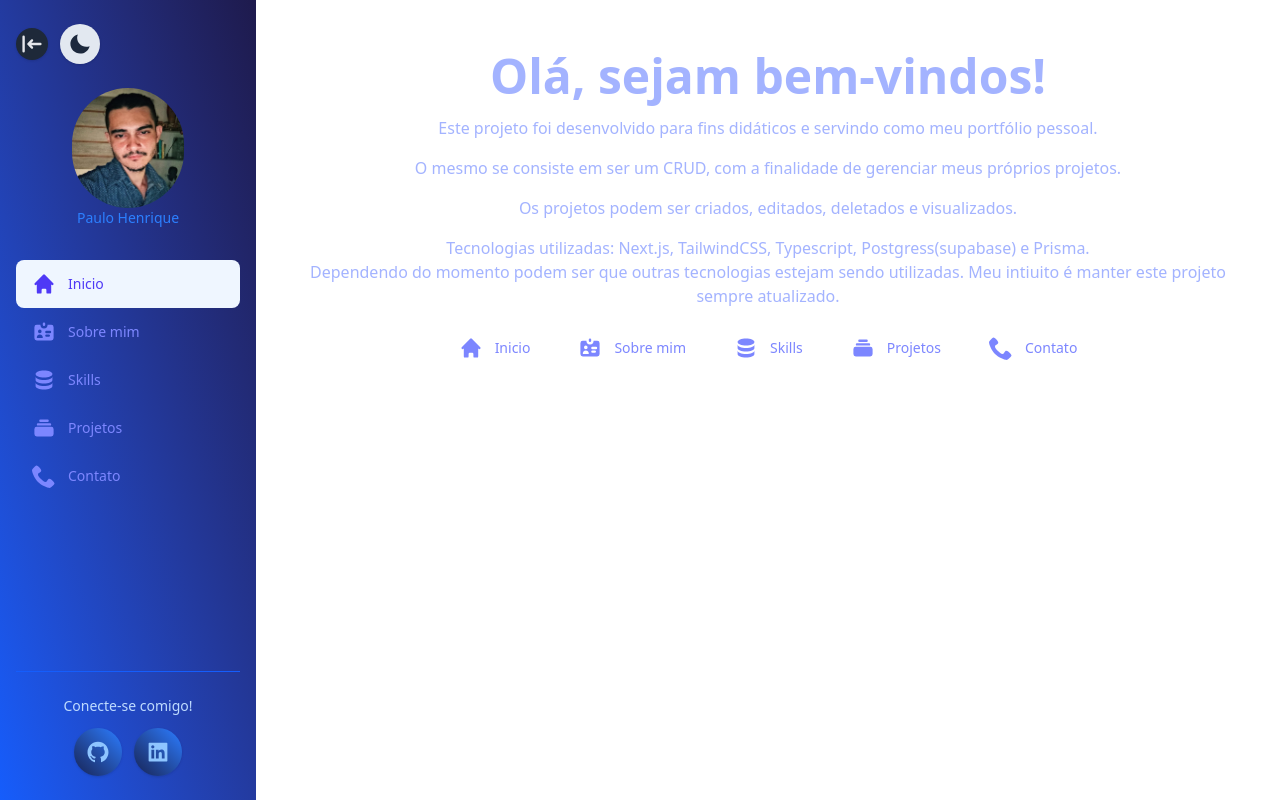
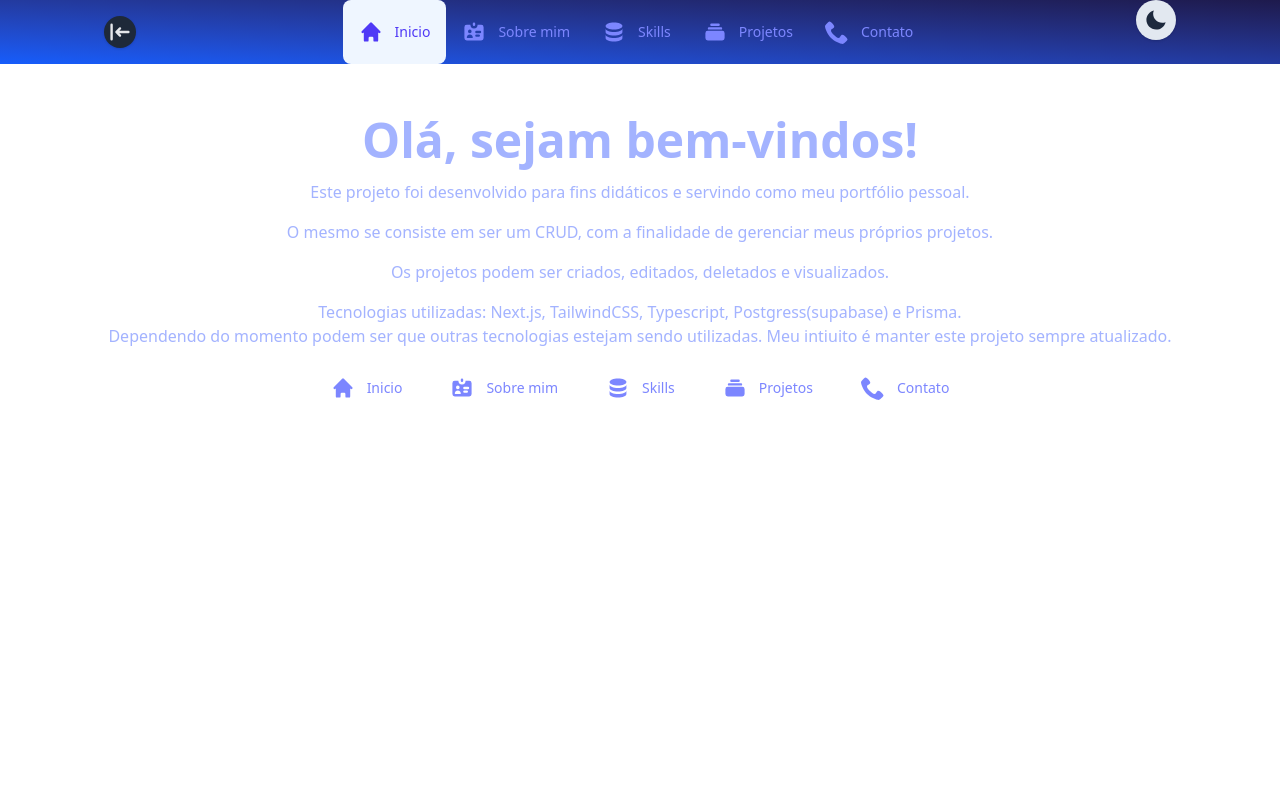
Before and after one commit to PauloHenriqueM-S/portfolio-with-nextjs, a Next.js app: page /dashboard in a window 1280 px wide. Built offline with nearby package versions, Linux system fonts and the light colour scheme.

Commit message:
v2 UX/UI refactoring

```diff
--- a/app/dashboard/(overview)/page.tsx
+++ b/app/dashboard/(overview)/page.tsx
@@ -2,7 +2,7 @@ import Home from "@/app/ui/dashboard/overview/home";
 
 export default function Page(){
   return (
-    <div className="flex items-center justify-center h-full w-full text-indigo-300 dark:text-blue-300 p-0 m-0">
+    <div className="flex items-center justify-center text-indigo-300 dark:text-blue-300 p-0 m-0">
       <Home />
     </div>
   );
--- a/app/dashboard/layout.tsx
+++ b/app/dashboard/layout.tsx
@@ -1,5 +1,4 @@
 import SideNav from "@/app/ui/sideNav";
-import { NextPage, PreviousPage } from "@/app/ui/dashboard/switch-pages";
 
 export default function DashboardLayout({
   children
@@ -7,21 +6,19 @@ export default function DashboardLayout({
   children: React.ReactNode
 }) {
   return (
-    <div className="flex min-h-screen">
-      <div className="hidden md:block">
+    <div className="flex flex-col min-h-screen">
+      <div className="hidden md:block w-full">
         <SideNav />
       </div>
 
-      <main className="flex-1 p-4 md:p-6 lg:p-8 md:overflow-y-auto md:pl-0">
-        <div className="mt-16 md:mt-0">
+      <main className="flex w-full md:w-full p-4 md:p-6 lg:p-8 md:overflow-y-auto md:pl-0 flex-1">
+        <div className="mt-16 md:mt-0 w-full max-w-7xl mx-auto">
           <div className="md:hidden h-16"></div>
-          {/* <PreviousPage /> */}
           {children}
-          {/* <NextPage /> */}
         </div>
       </main>
 
-      <div className="md:hidden absolute top-0 left-0">
+      <div className="md:hidden top-0 left-0">
         <SideNav />
       </div>
     </div>
--- a/app/ui/home-button.tsx
+++ b/app/ui/home-button.tsx
@@ -6,7 +6,7 @@ import { HiLogin } from "react-icons/hi";
 
 export default function HomeButton() {
   return (
-    <div className="flex p-1 justify-center items-center h-8 w-8 rounded-2xl bg-gray-800 dark:bg-gray-200 hover:bg-gray-900 dark:hover:bg-gray-300 transition-all duration-300 shadow-sm hover:shadow">
+    <div className="flex m-0 p-1 justify-center items-center h-8 w-8 rounded-2xl bg-gray-800 dark:bg-gray-200 hover:bg-gray-900 dark:hover:bg-gray-300 transition-all duration-300 shadow-sm hover:shadow">
     <Link href="/" className="flex items-center justify-center" aria-label="Página inicial">
       <HiLogin className="w-5 h-5 md:w-6 md:h-6 text-gray-200 dark:text-gray-800 transition-colors duration-300" />
     </Link>
--- a/app/ui/sideNav.tsx
+++ b/app/ui/sideNav.tsx
@@ -40,32 +40,35 @@ export default function NavBar() {
     </button>
       )}
 
-    <aside className={`hidden md:flex flex-col px-4 py-6 bg-gradient-to-tr from-blue-600 to-indigo-950 dark:from-indigo-950 dark:to-blue-600 w-64 h-screen sticky top-0 border-none overflow-y-auto`}>
-      <div className='flex flex-col h-full'>
-        <div className='flex justify-between items-center mb-6'>
-          <div className='flex items-center gap-3'>
+    <aside className={`hidden md:flex md:flex-row justify-between w-full m-0 p-0 bg-gradient-to-tr from-blue-600 to-indigo-950 dark:from-indigo-950 dark:to-blue-600 `}>
+      <div className='w-full flex flex-row justify-around max-w-7xl m-0 p-0 '>
+        <div className='flex items-center justify-between h-16'>
+          <div className=''>
             <HomeButton />
-            <DarkLight />
           </div>
         </div>
 
-        <Link className='mb-8 flex flex-col items-center' href="/" aria-label='Página inicial'>
-          {/* <div className='w-25 h-25 rounded-full border border-indigo-800 bg-blue-600 dark:bg-blue-800 flex items-center justify-center mb-2'></div> */}
+        {/* <Link className='mb-8 flex flex-row items-center' href="/" aria-label='Página inicial'>
+          <div className='w-25 h-25 rounded-full border border-indigo-800 bg-blue-600 dark:bg-blue-800 flex items-center justify-center mb-2'></div>
             <Image src="/profile1.jpeg" alt="profile picture" width={100} height={100} className='rounded-full w-28 h-30' />
             <span className='text-sm text-blue-500 dark:text-blue-400'>Paulo Henrique</span>
-        </Link>
+        </Link> */}
 
-          <nav className='flex-1 mb-6'>
+          <nav className='flex'>
             <NavLinks />
           </nav>
 
-          <div className='flex flex-col justify-center items-center pt-6 border-t border-blue-600 dark:border-blue-800 '>
+          {/* <div className='flex flex-row justify-center items-center pt-6 border-t border-blue-600 dark:border-blue-800 '>
             <p className='text-sm font-medium text-blue-200 dark:text-blue-400 mb-3'>
               Conecte-se comigo!
             </p>
             <div className='flex gap-4'>
               <SocialLinks />
             </div>
+          </div> */}
+
+          <div className=''>
+            <DarkLight />
           </div>
 
       </div>
```
